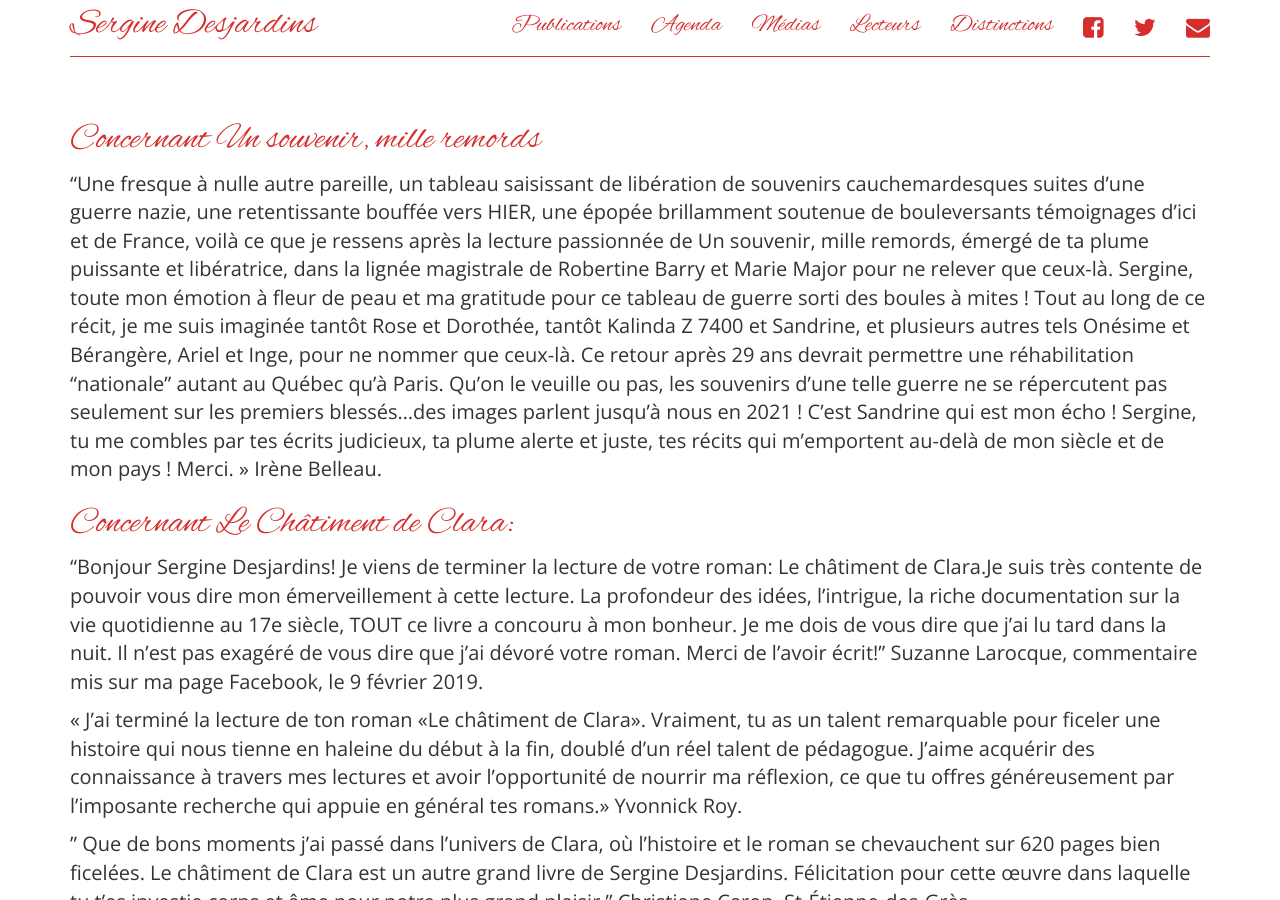
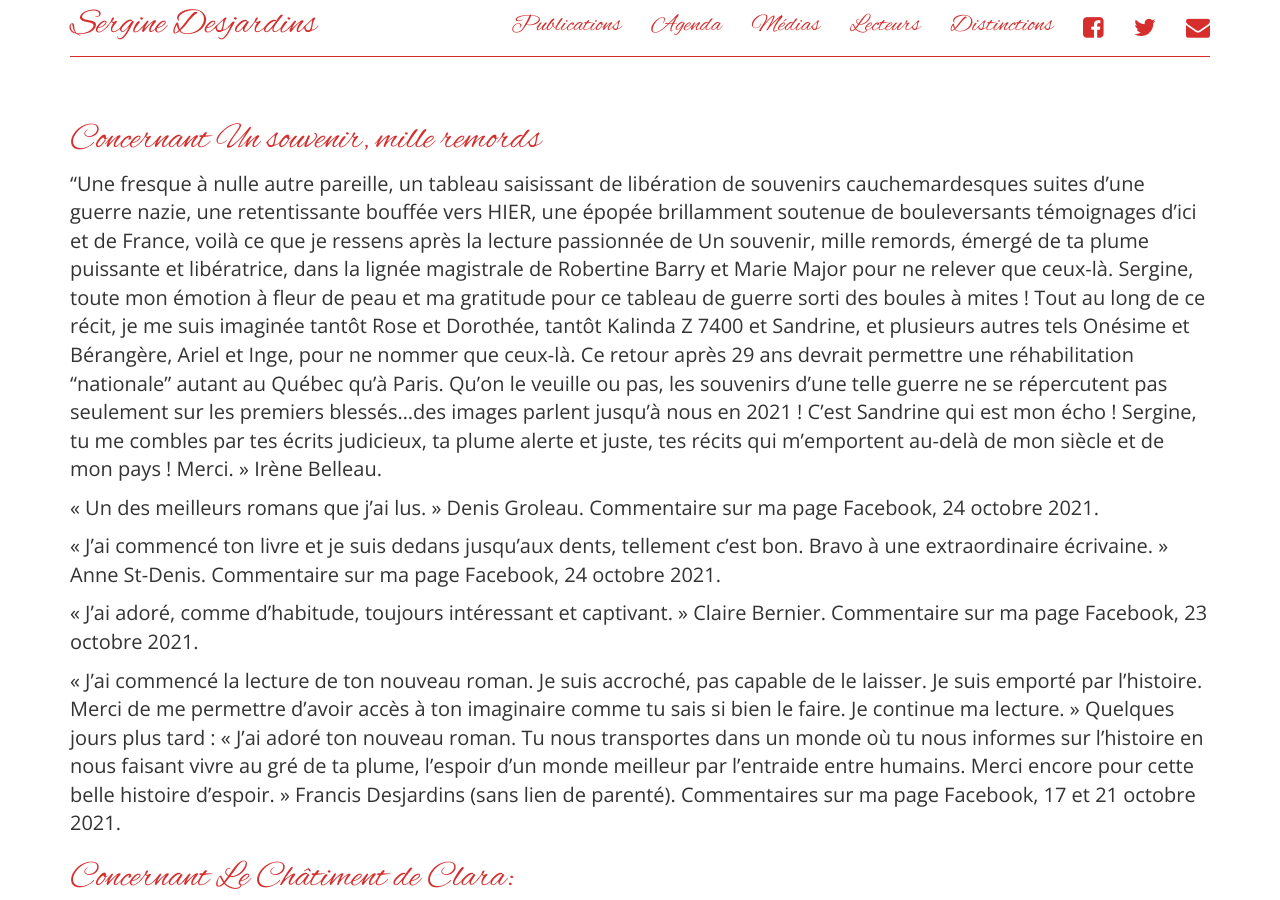
Before and after one commit to serginedesjardins/serginedesjardins.github.io, a Jekyll site: the page built from lecteurs.md, in a window 1280 px wide and 900 px high. Built offline with Jekyll 4.4.1, drawn with Linux system fonts in a browser that asks for light colours; nearby versions of some CDN libraries.

Commit message:
4 commentaires lecteurs
Un souvenir....

```diff
--- a/lecteurs.md
+++ b/lecteurs.md
@@ -9,6 +9,15 @@ permalink: /lecteurs/
 "Une fresque à nulle autre pareille, un tableau saisissant de libération de souvenirs cauchemardesques suites d'une guerre nazie, une retentissante bouffée vers HIER, une épopée brillamment soutenue de bouleversants témoignages d'ici et de France, voilà ce que je ressens après la lecture passionnée de Un souvenir, mille remords, émergé de ta plume puissante et libératrice, dans la lignée magistrale de Robertine Barry et Marie Major pour ne relever que ceux-là.
 Sergine, toute mon émotion à fleur de peau et ma gratitude pour ce tableau de guerre sorti des boules à mites ! Tout au long de ce récit, je me suis imaginée tantôt Rose et Dorothée, tantôt Kalinda Z 7400 et Sandrine, et plusieurs autres tels Onésime et Bérangère, Ariel et Inge, pour ne nommer que ceux-là. Ce retour après 29 ans devrait permettre une réhabilitation "nationale" autant au Québec qu'à Paris. Qu'on le veuille ou pas, les souvenirs d'une telle guerre ne se répercutent pas seulement sur les premiers blessés...des images parlent jusqu'à nous en 2021 ! C'est Sandrine qui est mon écho !
 Sergine, tu me combles par tes écrits judicieux, ta plume alerte et juste, tes récits qui m'emportent au-delà de mon siècle et de mon pays ! Merci. » Irène Belleau.
+
+« Un des meilleurs romans que j’ai lus. » Denis Groleau. Commentaire sur ma page Facebook, 24 octobre 2021.
+
+« J’ai commencé ton livre et je suis dedans jusqu’aux dents, tellement c’est bon. Bravo à une extraordinaire écrivaine. » Anne St-Denis. Commentaire sur ma page Facebook, 24 octobre 2021.
+
+« J’ai adoré, comme d’habitude, toujours intéressant et captivant. » Claire Bernier. Commentaire sur ma page Facebook, 23 octobre 2021.
+
+« J’ai commencé la lecture de ton nouveau roman. Je suis accroché, pas capable de le laisser. Je suis emporté par l’histoire. Merci de me permettre d’avoir accès à ton imaginaire comme tu sais si bien le faire. Je continue ma lecture. » Quelques jours plus tard : « J’ai adoré ton nouveau roman. Tu nous transportes dans un monde où tu nous informes sur l’histoire en nous faisant vivre au gré de ta plume, l’espoir d’un monde meilleur par l’entraide entre humains. Merci encore pour cette belle histoire d’espoir. » Francis Desjardins (sans lien de parenté). Commentaires sur ma page Facebook, 17 et 21 octobre 2021.
+
 
 
 # Concernant Le Châtiment de Clara:
```
